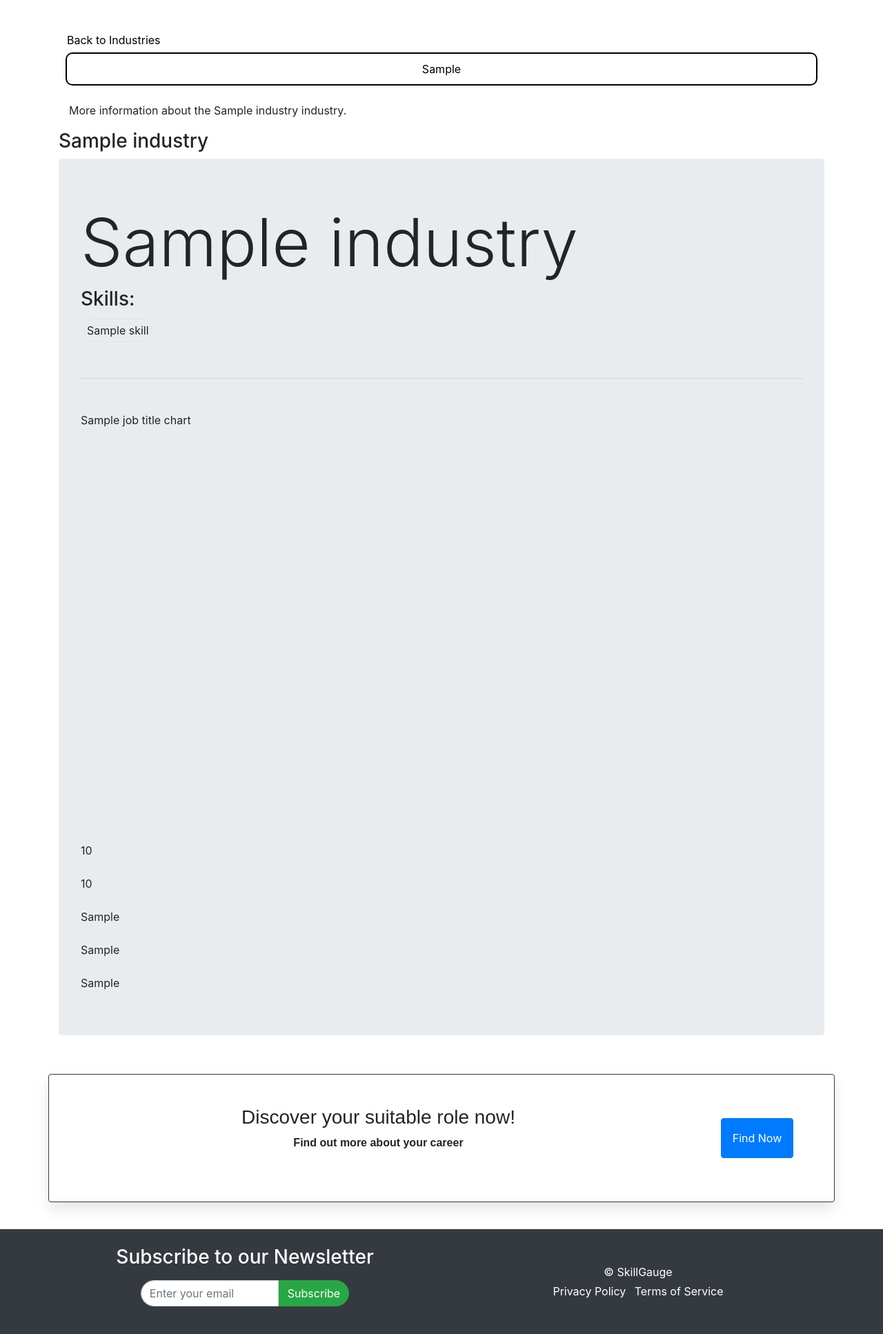
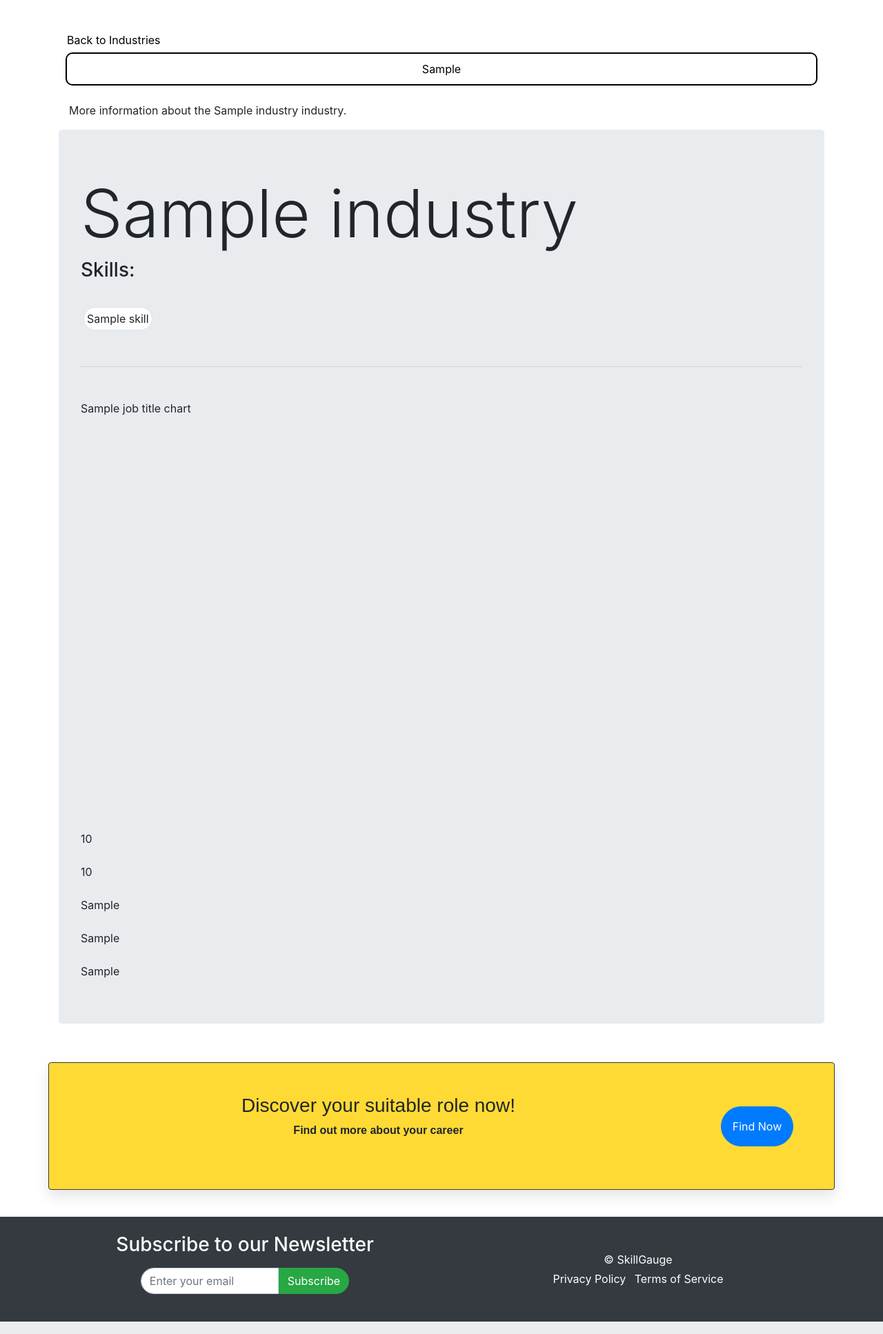
Before and after one commit to aenslei/SkillGauge, a Flask app: template templates/industry_details.html in a window 1280 px wide. Shown: the part 106-2040 px from the top of the page at 69% size. Run offline with Flask 3, Linux system fonts and the light colour scheme; the template is opened without the code that fills it: most values are stand-ins (such as "Sample title", 1, 10 or a date in 2020); some libraries are stand-ins or nearby versions.

Commit message:
fix other industries button

```diff
--- a/app.py
+++ b/app.py
@@ -82,23 +82,23 @@
 # POST request
 @app.route('/industry_details', methods=['POST'])
 def industry_details():
-    industry_name = request.form.get('industry_name')
-    print(f"Received industry_name: {industry_name}")
+    industry_name_orig = request.form.get('industry_name')
+    print(f"Received industry_name: {industry_name_orig}")
     # add current industry to session
-    session["industry"] = industry_name
+    session["industry"] = industry_name_orig
 
 
-    industry = next((ind for ind in industry_list if ind.title == industry_name), None)
+    industry = next((ind for ind in industry_list if ind.title == industry_name_orig), None)
     data = load_data(file_path)
     # Generate the bubble chart for job titles in the selected industry (Broader Category)
-    job_title_chart = create_job_title_bubble_chart(data, industry_name) # Call the bubble chart function
+    job_title_chart = create_job_title_bubble_chart(data, industry_name_orig) # Call the bubble chart function
     # Generate the salary variation bar chart for the selected industry
-    salary_chart = create_salary_variation_chart(data, industry_name)  # Call the salary chart function
+    salary_chart = create_salary_variation_chart(data, industry_name_orig)  # Call the salary chart function
     # Generate the salary trend chart for the selected industry
-    salary_trend_chart = create_salary_trend_chart(data, industry_name)  # Call the salary trend chart function
+    salary_trend_chart = create_salary_trend_chart(data, industry_name_orig)  # Call the salary trend chart function
 
     # find industry general skills
-    industry_name = industry_name.replace(" ", "_")
+    industry_name = industry_name_orig.replace(" ", "_")
     industry_path = "Datasets/(Final)_past_" + industry_name + ".csv"
 
     with open(industry_path) as csvfile:
@@ -131,8 +131,7 @@
 
     # end of hiring trend code
 
-
-    other_industries = [ind for ind in industry_list if ind.title != industry_name][:4]  # Limit to 4 buttons
+    other_industries = [ind.title for ind in industry_list if ind.title != industry_name_orig][:4]  # Limit to 4 buttons
 
     wordCloud = generate_wordcloud(industry_name)
 
--- a/static/styles.css
+++ b/static/styles.css
@@ -457,3 +457,25 @@
     height: auto; /* Maintain aspect ratio */
     margin-top: 10px; /* Add space between the heading and the image */
 }
+
+/* Scroll to Top Button */
+#scrollTopBtn {
+    display: none; /* Hidden by default */
+    position: fixed;
+    bottom: 20px;
+    right: 30px;
+    z-index: 99; /* Make sure it is on top of other elements */
+    font-size: 18px;
+    border: none;
+    outline: none;
+    background-color: #007BFF; /* Blue background */
+    color: white;
+    cursor: pointer;
+    padding: 15px;
+    border-radius: 50%; /* Round shape */
+    transition: all 0.3s ease;
+}
+
+#scrollTopBtn:hover {
+    background-color: #555; /* Darken background on hover */
+}
--- a/templates/industry_details.html
+++ b/templates/industry_details.html
@@ -12,10 +12,12 @@
 <br>
 <div class="industry-buttons mb-4">
     {% for other_industry in other_industries %}
-    <form action="{{ url_for('industry_details') }}" method="POST" style="display:inline;">
-        <input type="hidden" name="industry_name" value="{{ other_industry }}">
-        <button type="submit">{{ other_industry }}</button>
-    </form>
+        {% if other_industry != current_industry %}  <!-- Exclude the current industry -->
+        <form action="{{ url_for('industry_details') }}" method="POST" style="display:inline">
+            <input type="hidden" name="industry_name" value="{{ other_industry }}">
+            <button type="submit">{{ other_industry }}</button>
+        </form>
+        {% endif %}
     {% endfor %}
 </div>
 
@@ -25,86 +27,65 @@
 
 <!-- Data Visualisation -->
 
-<h3>{{ industry }}</h3>
-
 <div class="jumbotron" style="height: fit-content;">
     <h1 class="display-1">{{ industry }}</h1>
-
     <h3>Skills:</h3>
+    <br>
 
     <div class="d-flex flex-wrap">
         {% for skill in skill_list %}
-        <div class="border rounded-pill d-inline p-1 m-1">
+        <div class="border rounded-pill d-inline p-1 m-1" style="background-color: rgb(255, 255, 255); border-color: rgb(255, 168, 61);" >
             {{ skill }}
         </div>
-
         {% endfor %}
-
     </div>
     <br>
-
     <hr class="my-4">
-
-
-
     <br>
-
     <div id="bubble-chart" style="flex-grow: 1; height:600px;">
         {{ job_title_chart|safe }}
     </div>
-
     <br>
-
     <div id="salary-trend-chart">
         {{ salary_trend_chart|safe }}
     </div>
-
     <br>
-
     <div>
         {{ salary_chart|safe }}
     </div>
-
-
     <br>
-
     <div>
         {{ job_trend_fig | safe }}
     </div>
-
     <br>
-
     <div>
         {{wordCloud | safe}}
     </div>
-
     <br>
-
     <div>
         {{ hiring_trend_fig | safe }}
     </div>
-
 </div>
-
 <br>
 </div>
 
 
-<div class="container card bg-transparent text-black border-dark ">
+<div class="container card text-black border-dark" style="background-color: rgb(255, 218, 53)">
     <!--text boxes-->
-    <div class="row card-body">
-
+    <div class="row card-body" style="background-color: rgb(255, 218, 53)">
         <div class="card-title col-sm-10">
             <h3>Discover your suitable role now!</h3>
             <p>Find out more about your career</p>
 
         </div>
-        <div class="col-sm-2 d-flex justify-content-center align-items-center">
-            <a class="btn btn-primary p-3" href="{{ url_for('Resume') }}">Find Now</a>
+        <div class="col-sm-2 d-flex justify-content-center align-items-center" >
+            <a class="btn btn-primary p-3" style="border-radius: 35px;" href="{{ url_for('Resume') }}">Find Now</a>
 
         </div>
     </div>
 </div>
+<button onclick="scrollToTop()" id="scrollTopBtn" title="Go to top">⬆️</button>
+
 
 
 
@@ -140,6 +121,26 @@
             console.error('Bubble chart or salary trend chart not found.');
         }
     });
+
+        // Show/Hide the button when scrolling
+    window.onscroll = function() {scrollFunction()};
+
+    function scrollFunction() {
+        const scrollTopBtn = document.getElementById("scrollTopBtn");
+        if (document.body.scrollTop > 20 || document.documentElement.scrollTop > 20) {
+            scrollTopBtn.style.display = "block"; // Show the button
+        } else {
+            scrollTopBtn.style.display = "none"; // Hide the button
+        }
+    }
+
+    // Scroll to the top when the user clicks the button
+    function scrollToTop() {
+        document.body.scrollTop = 0; // For Safari
+        document.documentElement.scrollTop = 0; // For Chrome, Firefox, IE, and Opera
+    }
 </script>
 
+
+
 {% endblock %}
```
Also changed, not shown: Analysis_Visualisation.py (+9 -9 lines), analysis/industry_skills.json (+21 -21 lines).
